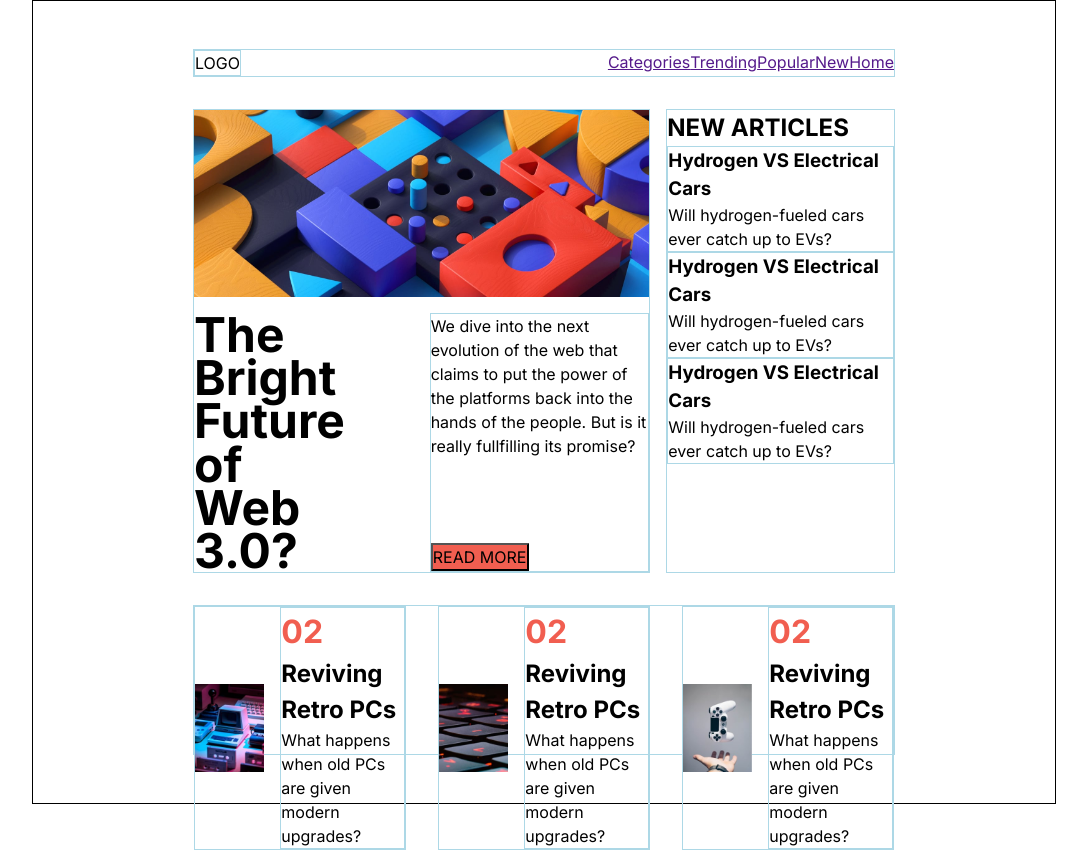
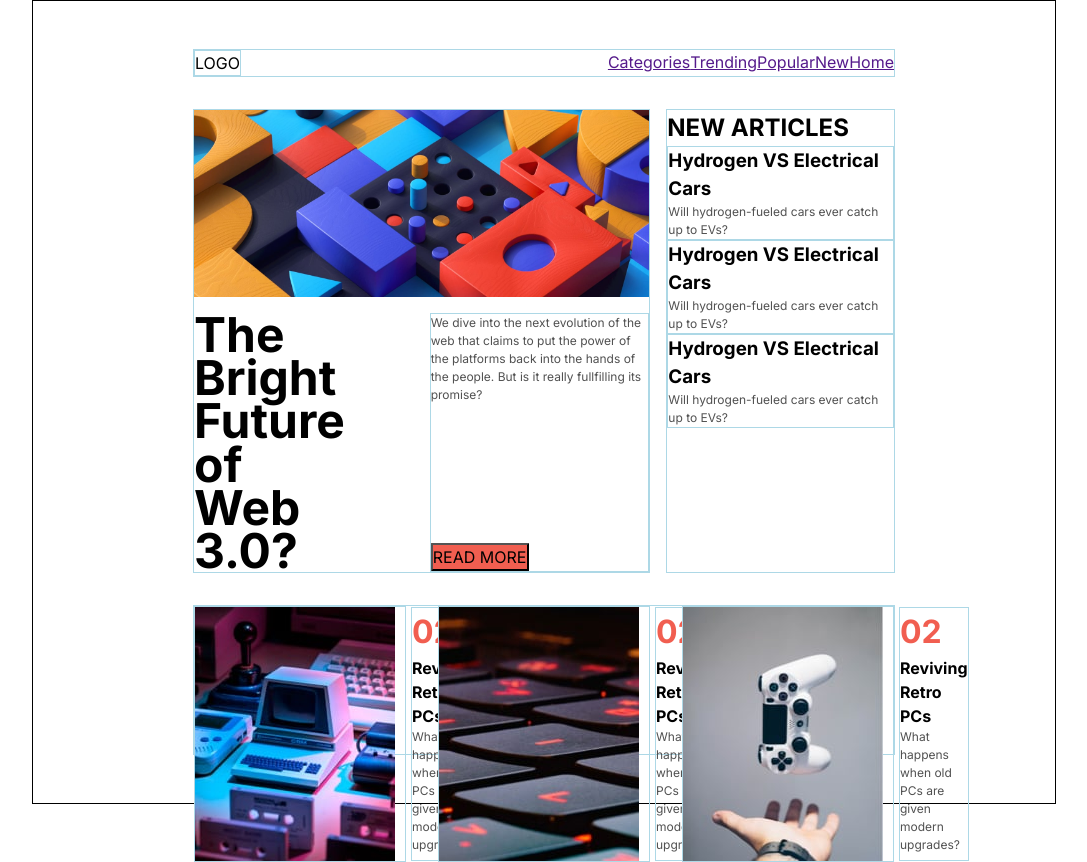
Before and after one commit to bigbass11/FrontEndMentor-NewsHomepage, a plain HTML site: page src/index.html in a window 1280 px wide. Shown: the whole page, without its empty margins (96-1183 px from the left). Drawn offline with nearby package versions, Linux system fonts and the light colour scheme; files that its build step writes are made by us from their sources.

Commit message:
try fixing top title pics overflow issue and fail

```diff
--- a/src/index.html
+++ b/src/index.html
@@ -24,7 +24,7 @@
 
         <div class="main-article">
             <img src="assets/images/image-web-3-desktop.jpg" alt="" class="main-article__image">
-            <h3 class="main-article__title">The Bright Future of Web 3.0?</h3>
+            <h1 class="main-article__title">The Bright Future of Web 3.0?</h1>
             <div class="main-article__content">
                 <p class="main-article__text">We dive into the next evolution of the web that claims to put the power of the platforms back into the hands of the people. But is it really fullfilling its promise?</p>
                 <button class="main-article__button">READ MORE</button>
--- a/src/sass/style.scss
+++ b/src/sass/style.scss
@@ -6,12 +6,16 @@
 @import 'base/reset';
 
 body {
-    display: flex;
-    justify-content: center; /* centers items horizontally */
     font-family: 'Inter', sans-serif;
 }
 
+p {
+    font-size: 0.75rem;
+    color: rgb(81, 81, 81);
+}
+
 .site-main {
+    margin: auto auto;/* centers items horizontally */
     border: solid 1px black;
     width: 80vw;
     display: grid;
@@ -97,15 +101,20 @@ div, header {
     &__card { // main container
         display: flex;
         gap: 1rem;
+        max-height: 100%;
+        max-width: none !important;
     }
 
     &__image {
-        max-width: 33%;
+        max-height: 100%;
+        max-width: none !important;
         object-fit: contain;
     }
 
     &__text {
-
+        // display: flex;
+        // flex-direction: column;
+        // justify-content: space-between;
     }
 
     &__number {
@@ -115,7 +124,8 @@ div, header {
     }
 
     &__title {
-        //
+        font-size: 1rem;
+        font-weight: bold;
     }
 
     &__paragraph {
```
